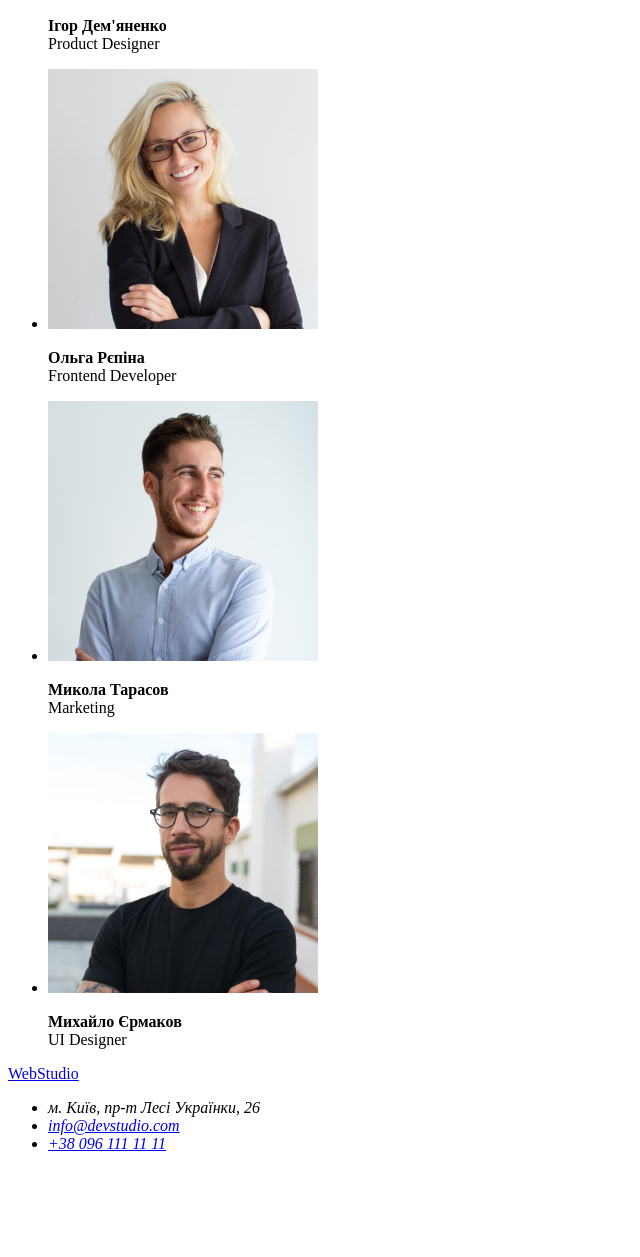
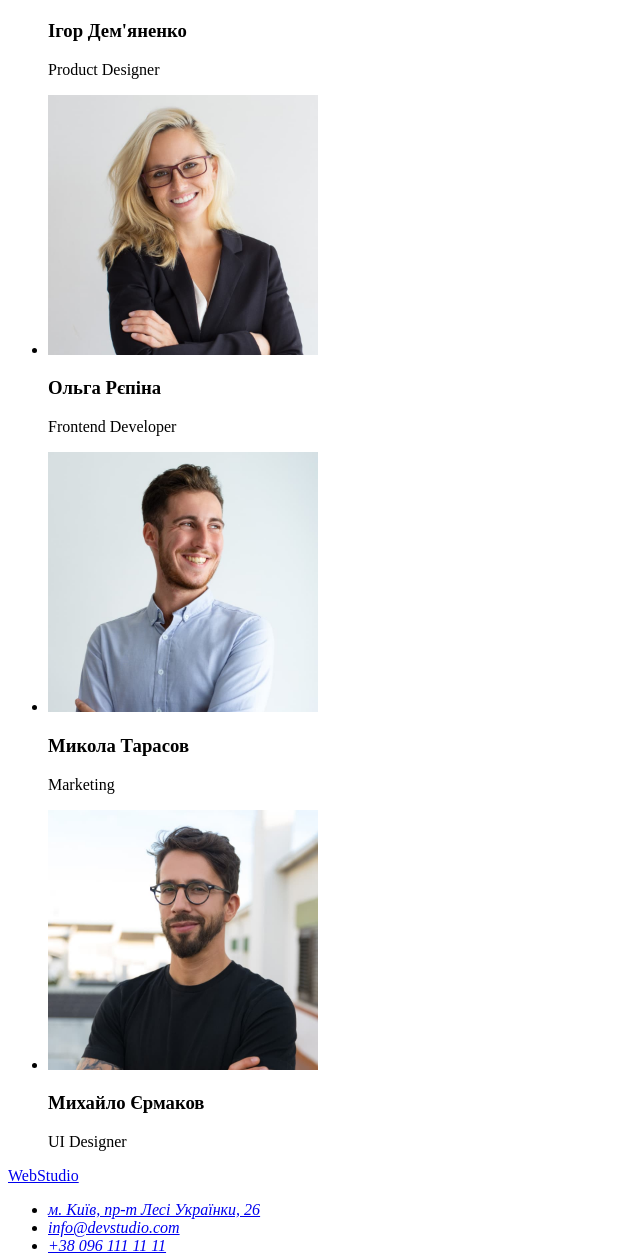
Before and after one commit to N1ghtSent1nel/goit-markup-hw-01, a plain HTML site: page index.html in a window 1280 px wide. Shown: the part 1884-3141 px from the top of the page, without its empty margins (0-640 px from the left). Before the commit the page ends 3053 px from the top, so only its background shows below. Drawn offline with Linux system fonts and the light colour scheme.

Commit message:
includes mentor recommendation

```diff
--- a/index.html
+++ b/index.html
@@ -4,7 +4,7 @@
     <meta charset="UTF-8" />
     <meta http-equiv="X-UA-Compatible" content="IE=edge" />
     <meta name="viewport" content="width=device-width, initial-scale=1.0" />
-    <title>Document</title>
+    <title>WebStudio</title>
   </head>
   <body>
     <header>
@@ -102,10 +102,8 @@
               alt="Фото Ігора Дем'яненко"
               width="270"
             />
-            <p>
-              <b>Ігор Дем'яненко</b><br />
-              Product Designer
-            </p>
+            <h3>Ігор Дем'яненко</h3>
+            <p>Product Designer</p>
           </li>
           <li>
             <img
@@ -113,10 +111,8 @@
               alt="Фото Ольги Рєпіної"
               width="270"
             />
-            <p>
-              <b>Ольга Рєпіна</b><br />
-              Frontend Developer
-            </p>
+            <h3>Ольга Рєпіна</h3>
+            <p>Frontend Developer</p>
           </li>
           <li>
             <img
@@ -124,10 +120,8 @@
               alt="Фото Миколи Тарасова"
               width="270"
             />
-            <p>
-              <b>Микола Тарасов</b><br />
-              Marketing
-            </p>
+            <h3>Микола Тарасов</h3>
+            <p>Marketing</p>
           </li>
           <li>
             <img
@@ -135,10 +129,8 @@
               alt="Фото Михайла Єрмакова"
               width="270"
             />
-            <p>
-              <b>Михайло Єрмаков</b><br />
-              UI Designer
-            </p>
+            <h3>Михайло Єрмаков</h3>
+            <p>UI Designer</p>
           </li>
         </ul>
       </section>
@@ -147,7 +139,15 @@
       <a href="#">WebStudio</a>
       <address>
         <ul>
-          <li>м. Київ, пр-т Лесі Українки, 26</li>
+          <li>
+            <a
+              href="https://goo.gl/maps/16Mtjv9T4CTrXRmPA"
+              target="_blank"
+              rel="noreferrer noopener nofollow"
+            >
+              м. Київ, пр-т Лесі Українки, 26</a
+            >
+          </li>
           <li><a href="mailto:info@devstudio.com">info@devstudio.com</a></li>
           <li><a href="tel:+380961111111">+38 096 111 11 11</a></li>
         </ul>
```
